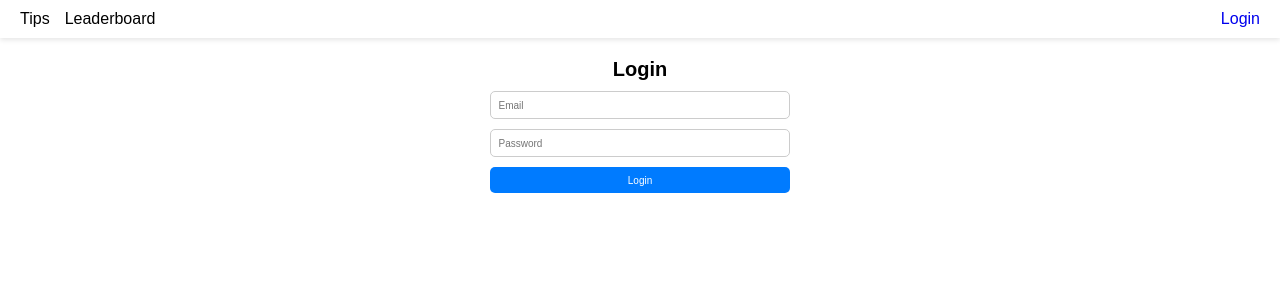
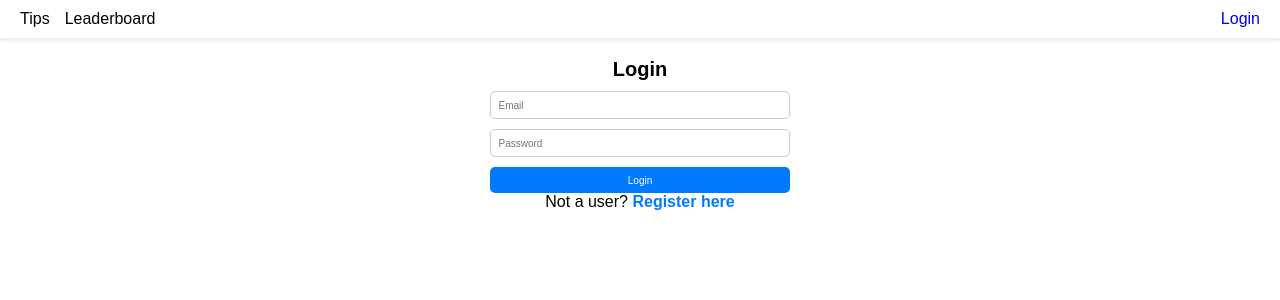
Before and after one commit to gazjosef/footy-tips-redux, a React (Vite) app: page /login in a window 1280 px wide. Shown: the top 300 px of the page. Built offline with nearby package versions, Linux system fonts and the light colour scheme; no server answers.

Commit message:
Feat: Add Register Here Link

```diff
--- a/feature/LoginForm.tsx
+++ b/feature/LoginForm.tsx
@@ -1,5 +1,5 @@
-// src/LoginForm.tsx
 import React, { useState } from "react";
+import { Link } from "react-router-dom"; // Import Link
 import { supabase } from "../src/supabase"; // Adjust the path as necessary
 import { toast } from "react-toastify";
 import styled from "styled-components";
@@ -43,6 +43,17 @@ const Button = styled.button`
   &:disabled {
     background-color: #ccc;
     cursor: not-allowed;
+  }
+`;
+
+const StyledLink = styled(Link)`
+  color: #007bff;
+  text-decoration: none;
+  font-weight: bold;
+  margin-top: 1rem;
+
+  &:hover {
+    text-decoration: underline;
   }
 `;
 
@@ -101,6 +112,9 @@ const LoginForm: React.FC = () => {
           {loading ? "Logging in..." : "Login"}
         </Button>
       </Form>
+      <p>
+        Not a user? <StyledLink to="/register">Register here</StyledLink>
+      </p>
     </FormContainer>
   );
 };
```
